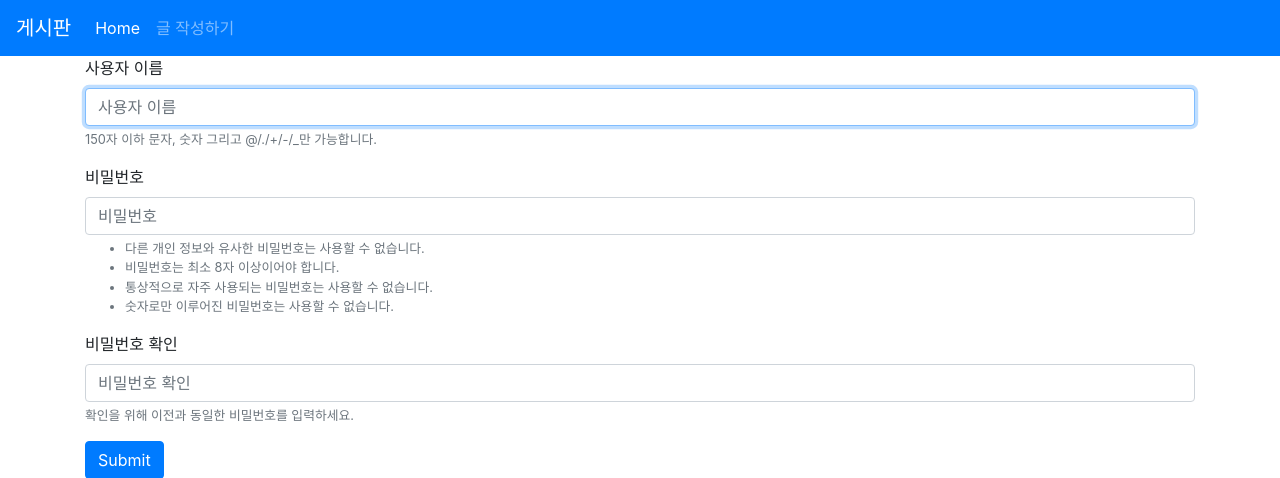
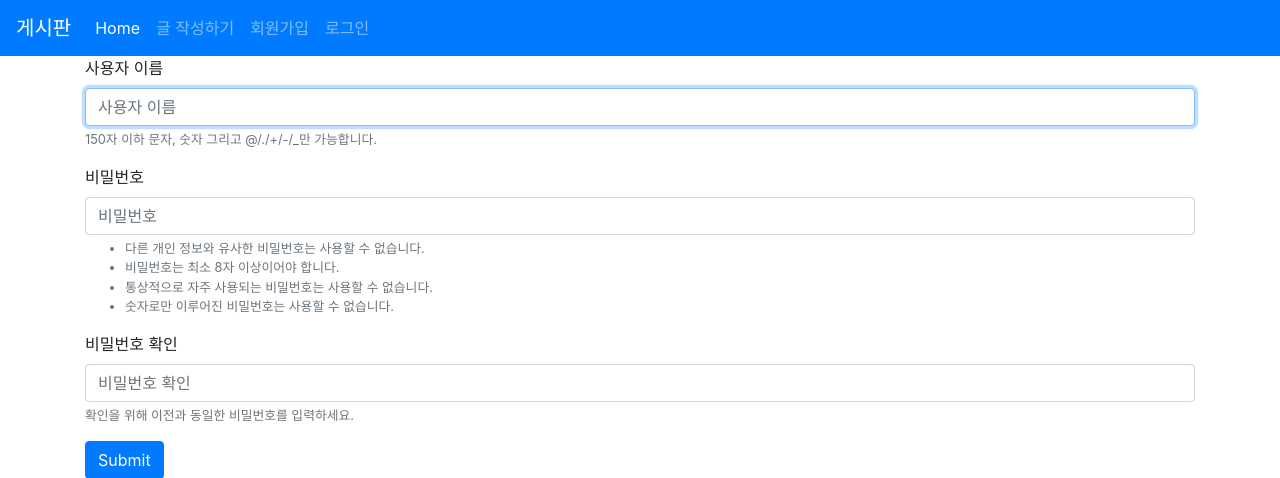
Before and after one commit to taesu-park/django-crud-2-, a Django app: page /accounts/signup/ in a window 1280 px wide. Shown: the top 478 px of the page. Run offline with Django 3.2, Linux system fonts and the light colour scheme; some libraries are stand-ins or nearby versions.

Commit message:
27 | Accounts logout

```diff
--- a/accounts/urls.py
+++ b/accounts/urls.py
@@ -6,4 +6,5 @@ app_name = 'accounts'
 urlpatterns = [
     path('signup/', views.signup, name='signup'), # accounts C
     path('login/', views.login, name='login'),
+    path('logout/', views.logout, name='logout'),
 ]
--- a/accounts/views.py
+++ b/accounts/views.py
@@ -1,6 +1,7 @@
 from django.shortcuts import render, redirect
 from django.contrib.auth.forms import UserCreationForm, AuthenticationForm
 from django.contrib.auth import login as auth_login
+from django.contrib.auth import logout as auth_logout
 
 # Create your views here.
 def signup(request):
@@ -29,3 +30,7 @@ def login(request):
         'form': form
     }
     return render(request, 'accounts/login.html', context)
+
+def logout(request):
+    auth_logout(request)
+    return redirect('articles:index')
--- a/articles/templates/articles/base.html
+++ b/articles/templates/articles/base.html
@@ -30,9 +30,23 @@
         <li class="nav-item">
           <a class="nav-link" href="/articles/new/">글 작성하기</a>
         </li>
+        {% if user.is_authenticated %}
+        <!-- 로그인이 되어 있다면, -->
         <li class="nav-item">
           <a class="nav-link">{{ user.username }}</a>
         </li>
+        <li class="nav-item">
+          <a class="nav-link" href="{% url 'accounts:logout'%}">로그아웃</a>
+        </li>
+        {% else %}
+        <!-- 로그인이 되어 있지 않다면, -->
+        <li class="nav-item">
+          <a class="nav-link" href="{% url 'accounts:signup'%}">회원가입</a>
+        </li>
+        <li class="nav-item">
+          <a class="nav-link" href="{% url 'accounts:login'%}">로그인</a>
+        </li>
+        {% endif %}
       </ul>
     </div>
   </nav>
```
